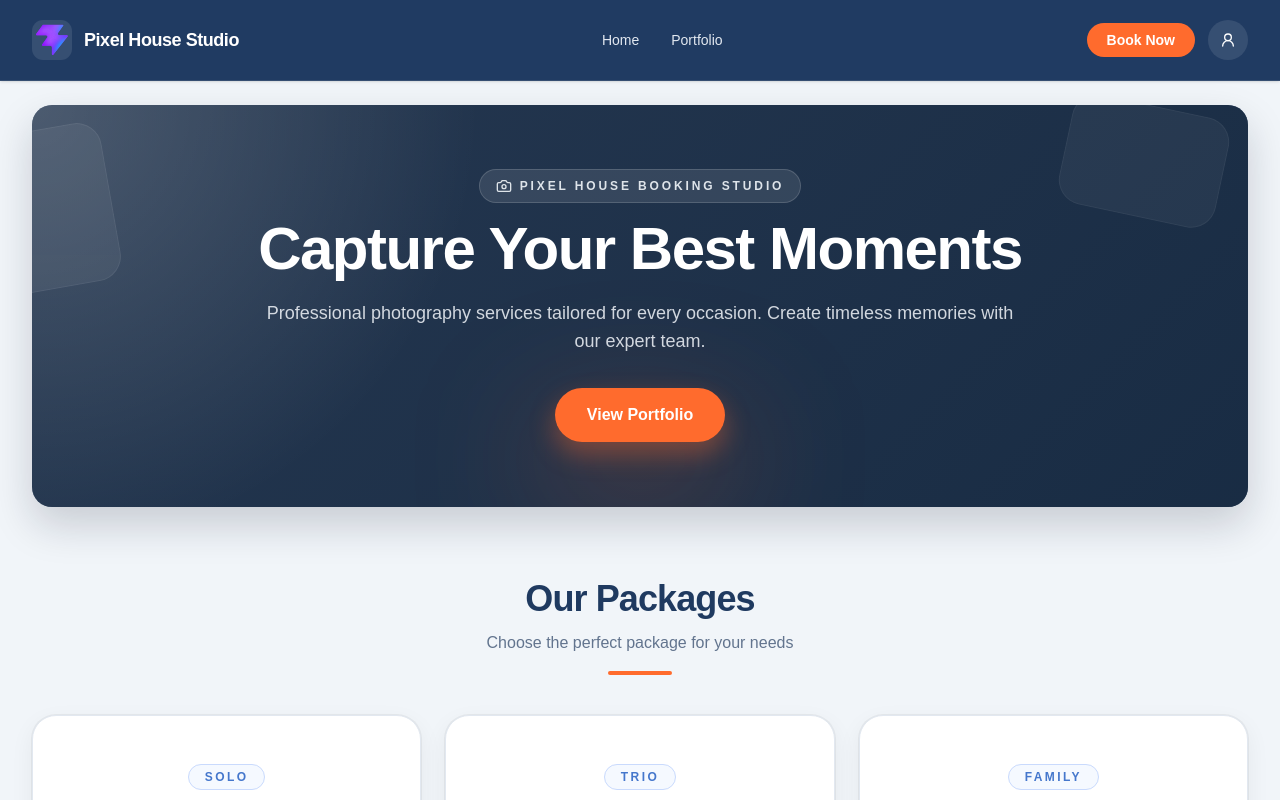
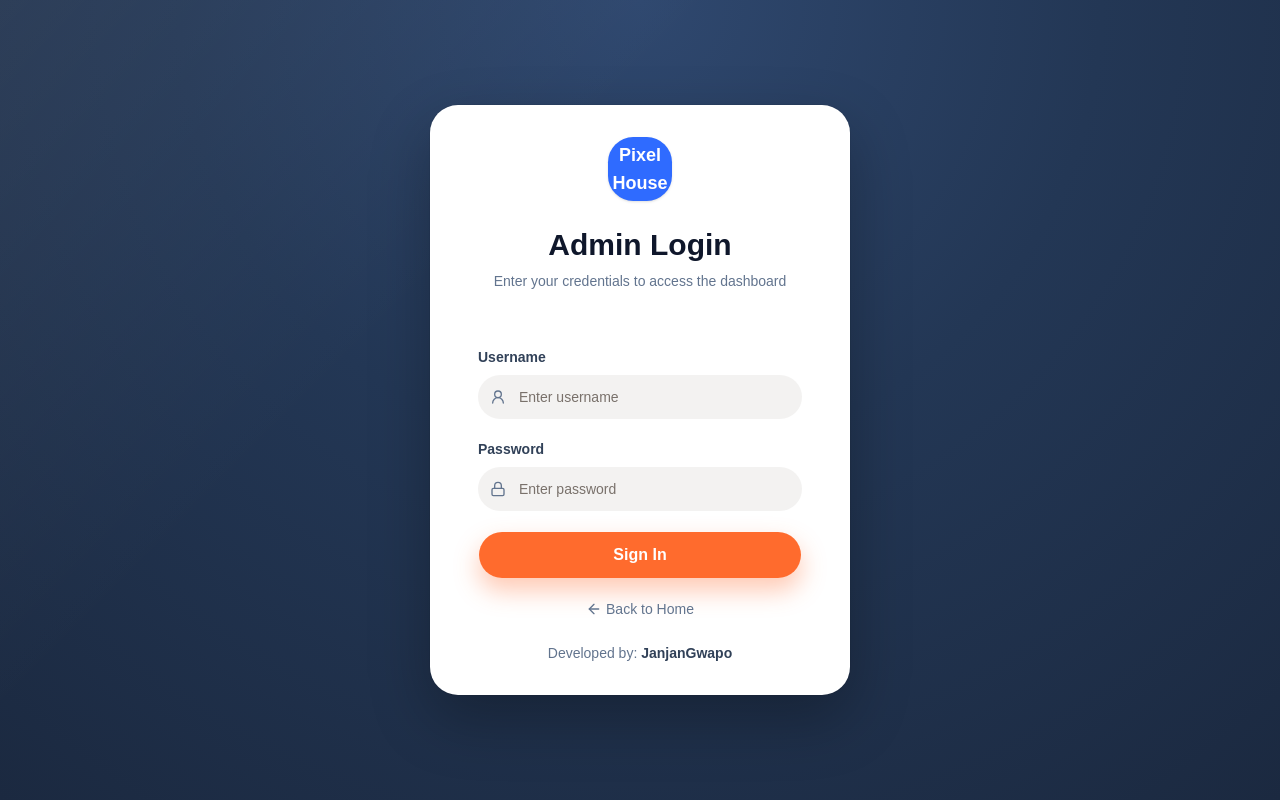
Before and after one commit to jannyjanny21/pixel-house-OBS, a React (Vite) app: page /login in a window 1280 px wide. Shown: the top 800 px of the page. Built offline with nearby package versions, Linux system fonts and the light colour scheme.

Commit message:
Add home page and Routes Fixed imports on ShadCn components

```diff
--- a/package.json
+++ b/package.json
@@ -19,6 +19,7 @@
     "lucide-react": "^1.23.0",
     "react": "^19.2.7",
     "react-dom": "^19.2.7",
+    "react-router-dom": "^7.18.1",
     "shadcn": "^4.13.0",
     "tailwind-merge": "^3.6.0",
     "tailwindcss": "^4.3.2",
--- a/src/App.tsx
+++ b/src/App.tsx
@@ -1,5 +1,12 @@
+import { Routes, Route } from 'react-router-dom'
 import HomePage from './pages/homepage/HomePage'
+import LoginPage from './pages/auth/LoginPage'
 
 export default function App() {
-  return <HomePage />
+  return (
+    <Routes>
+      <Route path="/" element={<HomePage />} />
+      <Route path="/login" element={<LoginPage />} />
+    </Routes>
+  )
 }
--- a/src/components/ui/dropdown-menu.tsx
+++ b/src/components/ui/dropdown-menu.tsx
@@ -1,7 +1,7 @@
 import * as React from "react"
 import { Menu as MenuPrimitive } from "@base-ui/react/menu"
 
-import { cn } from "@/lib/utils"
+import { cn } from "../../lib/utils"
 import { RiArrowRightSLine, RiCheckLine } from "@remixicon/react"
 
 function DropdownMenu({ ...props }: MenuPrimitive.Root.Props) {
@@ -39,7 +39,7 @@ function DropdownMenuContent({
       >
         <MenuPrimitive.Popup
           data-slot="dropdown-menu-content"
-          className={cn("z-50 max-h-(--available-height) w-(--anchor-width) min-w-48 origin-(--transform-origin) overflow-x-hidden overflow-y-auto rounded-3xl p-1.5 text-popover-foreground shadow-lg ring-1 ring-foreground/5 duration-100 outline-none data-[side=bottom]:slide-in-from-top-2 data-[side=inline-end]:slide-in-from-left-2 data-[side=inline-start]:slide-in-from-right-2 data-[side=left]:slide-in-from-right-2 data-[side=right]:slide-in-from-left-2 data-[side=top]:slide-in-from-bottom-2 dark:ring-foreground/10 data-open:animate-in data-open:fade-in-0 data-open:zoom-in-95 data-closed:animate-out data-closed:overflow-hidden data-closed:fade-out-0 data-closed:zoom-out-95 animate-none! relative bg-popover/70 before:pointer-events-none before:absolute before:inset-0 before:-z-1 before:rounded-[inherit] before:backdrop-blur-2xl before:backdrop-saturate-150 **:data-[slot$=-item]:focus:bg-foreground/10 **:data-[slot$=-item]:data-highlighted:bg-foreground/10 **:data-[slot$=-separator]:bg-foreground/5 **:data-[slot$=-trigger]:focus:bg-foreground/10 **:data-[slot$=-trigger]:aria-expanded:bg-foreground/10! **:data-[variant=destructive]:focus:bg-foreground/10! **:data-[variant=destructive]:text-accent-foreground! **:data-[variant=destructive]:**:text-accent-foreground!", className )}
+          className={cn("z-50 max-h-(--available-height) w-(--anchor-width) min-w-48 origin-(--transform-origin) overflow-x-hidden overflow-y-auto rounded-3xl p-1.5 text-popover-foreground shadow-lg ring-1 ring-foreground/5 duration-100 outline-none data-[side=bottom]:slide-in-from-top-2 data-[side=inline-end]:slide-in-from-left-2 data-[side=inline-start]:slide-in-from-right-2 data-[side=left]:slide-in-from-right-2 data-[side=right]:slide-in-from-left-2 data-[side=top]:slide-in-from-bottom-2 dark:ring-foreground/10 data-open:animate-in data-open:fade-in-0 data-open:zoom-in-95 data-closed:animate-out data-closed:overflow-hidden data-closed:fade-out-0 data-closed:zoom-out-95 animate-none! relative bg-popover/70 before:pointer-events-none before:absolute before:inset-0 before:-z-1 before:rounded-[inherit] before:backdrop-blur-2xl before:backdrop-saturate-150 **:data-[slot$=-item]:focus:bg-foreground/10 **:data-[slot$=-item]:data-highlighted:bg-foreground/10 **:data-[slot$=-separator]:bg-foreground/5 **:data-[slot$=-trigger]:focus:bg-foreground/10 **:data-[slot$=-trigger]:aria-expanded:bg-foreground/10! **:data-[variant=destructive]:focus:bg-foreground/10! **:data-[variant=destructive]:text-accent-foreground! **:data-[variant=destructive]:**:text-accent-foreground!", className)}
           {...props}
         />
       </MenuPrimitive.Positioner>
@@ -133,7 +133,7 @@ function DropdownMenuSubContent({
   return (
     <DropdownMenuContent
       data-slot="dropdown-menu-sub-content"
-      className={cn("w-auto min-w-36 rounded-3xl p-1.5 text-popover-foreground shadow-lg ring-1 ring-foreground/5 duration-100 data-[side=bottom]:slide-in-from-top-2 data-[side=left]:slide-in-from-right-2 data-[side=right]:slide-in-from-left-2 data-[side=top]:slide-in-from-bottom-2 dark:ring-foreground/10 data-open:animate-in data-open:fade-in-0 data-open:zoom-in-95 data-closed:animate-out data-closed:fade-out-0 data-closed:zoom-out-95 animate-none! relative bg-popover/70 before:pointer-events-none before:absolute before:inset-0 before:-z-1 before:rounded-[inherit] before:backdrop-blur-2xl before:backdrop-saturate-150 **:data-[slot$=-item]:focus:bg-foreground/10 **:data-[slot$=-item]:data-highlighted:bg-foreground/10 **:data-[slot$=-separator]:bg-foreground/5 **:data-[slot$=-trigger]:focus:bg-foreground/10 **:data-[slot$=-trigger]:aria-expanded:bg-foreground/10! **:data-[variant=destructive]:focus:bg-foreground/10! **:data-[variant=destructive]:text-accent-foreground! **:data-[variant=destructive]:**:text-accent-foreground!", className )}
+      className={cn("w-auto min-w-36 rounded-3xl p-1.5 text-popover-foreground shadow-lg ring-1 ring-foreground/5 duration-100 data-[side=bottom]:slide-in-from-top-2 data-[side=left]:slide-in-from-right-2 data-[side=right]:slide-in-from-left-2 data-[side=top]:slide-in-from-bottom-2 dark:ring-foreground/10 data-open:animate-in data-open:fade-in-0 data-open:zoom-in-95 data-closed:animate-out data-closed:fade-out-0 data-closed:zoom-out-95 animate-none! relative bg-popover/70 before:pointer-events-none before:absolute before:inset-0 before:-z-1 before:rounded-[inherit] before:backdrop-blur-2xl before:backdrop-saturate-150 **:data-[slot$=-item]:focus:bg-foreground/10 **:data-[slot$=-item]:data-highlighted:bg-foreground/10 **:data-[slot$=-separator]:bg-foreground/5 **:data-[slot$=-trigger]:focus:bg-foreground/10 **:data-[slot$=-trigger]:aria-expanded:bg-foreground/10! **:data-[variant=destructive]:focus:bg-foreground/10! **:data-[variant=destructive]:text-accent-foreground! **:data-[variant=destructive]:**:text-accent-foreground!", className)}
       align={align}
       alignOffset={alignOffset}
       side={side}
--- a/src/layout/HomeLayout.tsx
+++ b/src/layout/HomeLayout.tsx
@@ -2,6 +2,7 @@
 import type { ReactNode } from 'react'
 import { User2 } from 'lucide-react'
 import { Button } from '../components/ui/button'
+import { useNavigate } from 'react-router-dom'
 
 type HomeLayoutProps = {
    children: ReactNode
@@ -13,6 +14,7 @@ const navItems = [
 ]
 
 export default function HomeLayout({ children }: HomeLayoutProps) {
+   const navigate = useNavigate()
    return (
       <div className="min-h-screen bg-slate-100 text-slate-900">
          <header className="sticky top-0 z-50 border-b border-white/10 bg-[#203b62] text-white shadow-sm">
@@ -44,6 +46,7 @@ export default function HomeLayout({ children }: HomeLayoutProps) {
                   </Button>
                   <button
                      type="button"
+                     onClick={() => navigate('/login')}
                      className="flex h-10 w-10 items-center justify-center rounded-full bg-white/10 text-white transition hover:bg-white/15"
                      aria-label="Account"
                   >
--- a/src/main.tsx
+++ b/src/main.tsx
@@ -2,9 +2,10 @@ import { StrictMode } from 'react'
 import { createRoot } from 'react-dom/client'
 import './styles/globals.css'
 import App from './App.tsx'
+import { BrowserRouter } from 'react-router-dom'
 
 createRoot(document.getElementById('root')!).render(
-  <StrictMode>
+  <BrowserRouter>
     <App />
-  </StrictMode>,
+  </BrowserRouter>
 )
```
Also changed, not shown: src/components/ui/menubar.tsx (+4 -4 lines), 1 other file (tests, documents, lock files or other folders).
